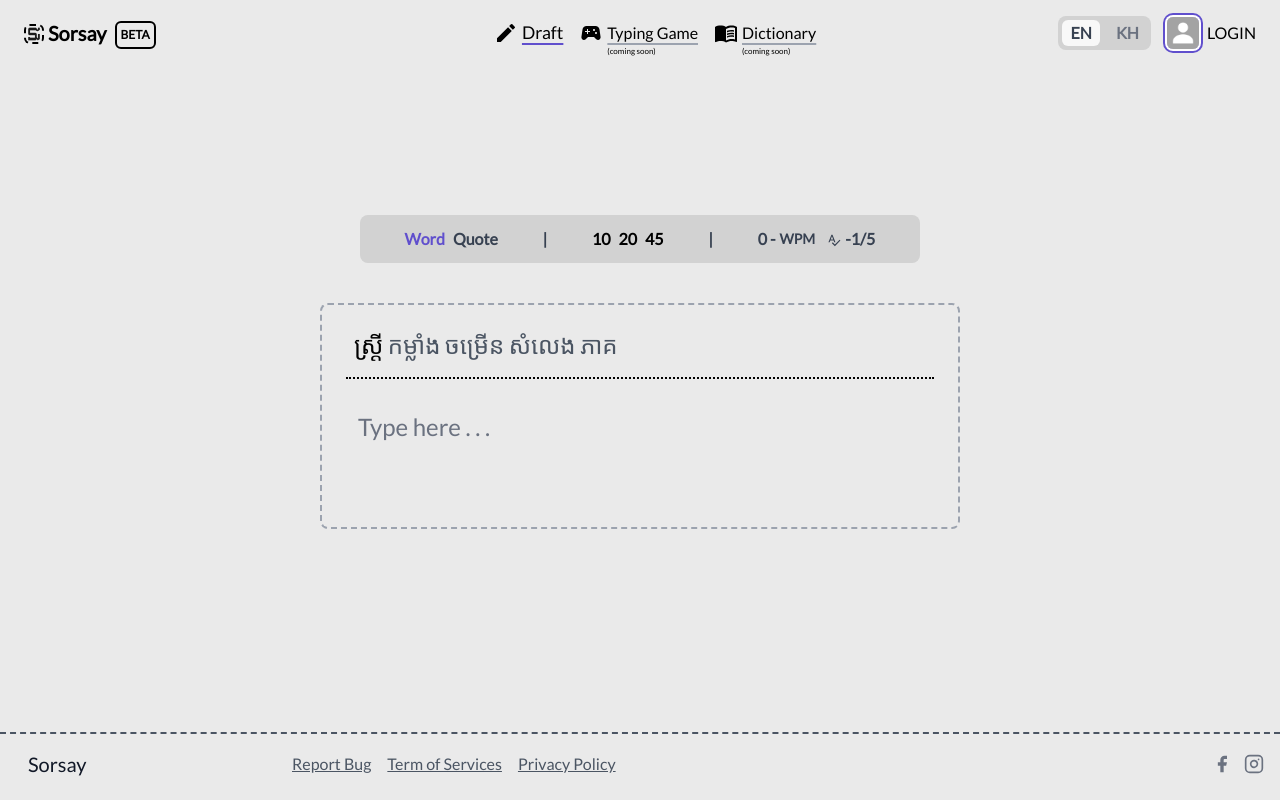
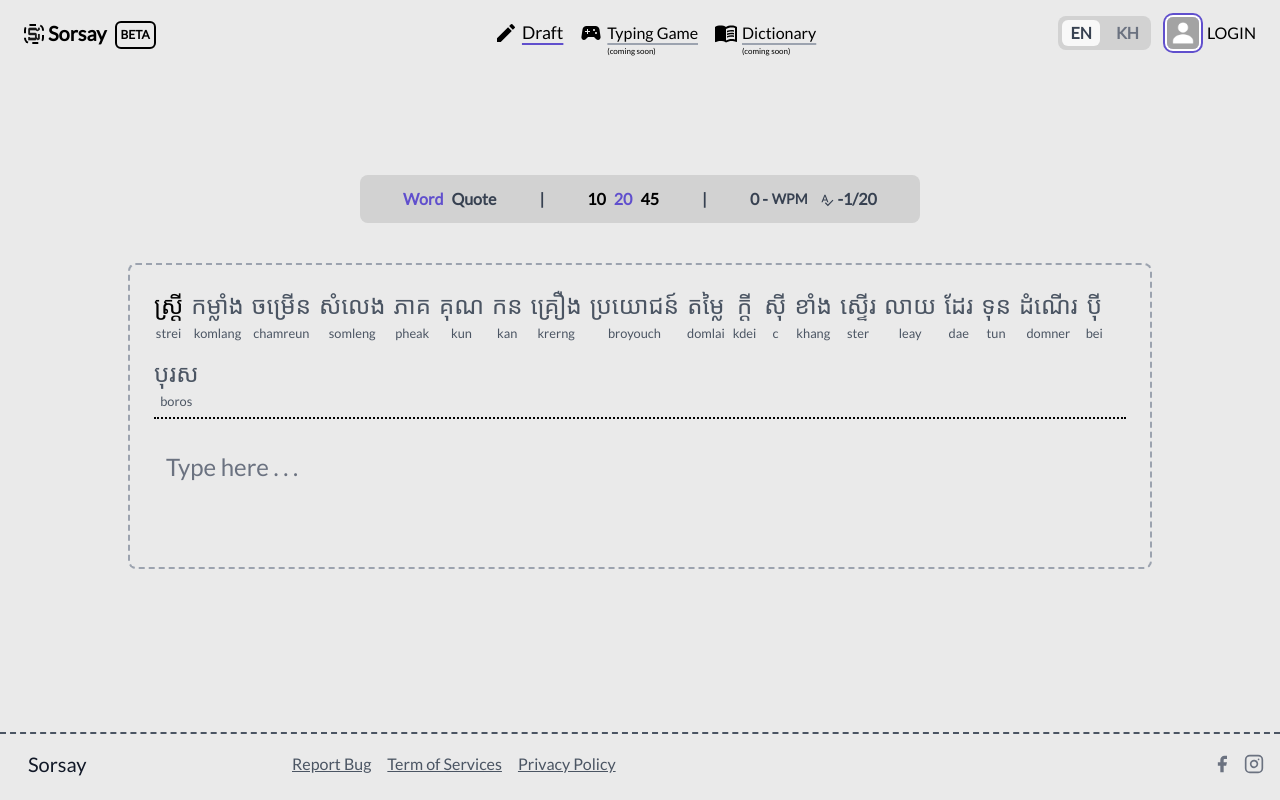
Before and after one commit to Rinzyy/sorsay, a Next.js app: page /TypingGame in a window 1280 px wide. Built offline with nearby package versions, Linux system fonts and the light colour scheme.

Commit message:
update tutorial

```diff
--- a/Components/DraftFunction/CaretBox.tsx
+++ b/Components/DraftFunction/CaretBox.tsx
@@ -33,7 +33,7 @@ const CaretBox: React.FC<CaretBoxProps> = ({
 			{items.map((item, index) => (
 				<div
 					key={index} // <-- Move the key prop here
-					className={`relative flex flex-row items-center rounded-md pr-2 pt-1 pb-2 pl-2  ${
+					className={`relative flex flex-row items-center rounded-md pr-2 pt-1 pb-2 pl-2 cursor-pointer  ${
 						index === focusedIndex
 							? ` text-white bg-blue-500 font-semibold`
 							: ''
--- a/Components/Home/partials/StepSection.tsx
+++ b/Components/Home/partials/StepSection.tsx
@@ -69,7 +69,7 @@ const StepsSection: React.FC = () => {
 						playsInline
 						muted>
 						<source
-							src="/tutorialv3.webm"
+							src="/tutorialv4.webm"
 							type="video/webm"
 						/>
 						Your browser does not support the video tag.
--- a/lib/typingUtils.ts
+++ b/lib/typingUtils.ts
@@ -37,19 +37,33 @@ export function getRandomWord() {
 	// Select a random key
 	const randomKey =
 		keys[Math.floor(Math.random() * (maxValue - minValue + 1)) + minValue];
-
 	// Get the word list corresponding to the random key
 	const wordList = khmerDictionaryPublic[randomKey];
 
 	// If the wordList is an array, select a random element; if it's a single string, return it
 	if (Array.isArray(wordList)) {
-		return wordList[Math.floor(Math.random() * wordList.length)];
+        return {
+      key: randomKey,
+      word: wordList[Math.floor(Math.random() * wordList.length)],
+    };
+
 	} else {
-		return wordList;
+		 return {
+      key: randomKey,
+      word: wordList,
+    };
 	}
 }
 
-// Function to get multiple random words with a space between them
+// // Function to get multiple random words with a space between them
+// export function getRandomWords(count: number) {
+// 	return Array.from({ length: count }, getRandomWord).join(' ');
+// }
+
 export function getRandomWords(count: number) {
-	return Array.from({ length: count }, getRandomWord).join(' ');
+  const randomWordPairs = Array.from({ length: count }, getRandomWord);
+  const randomKeys = randomWordPairs.map(pair => pair.key);
+  const randomWords = randomWordPairs.map(pair => pair.word);
+
+  return { keys: randomKeys, words: randomWords };
 }
--- a/pages/TypingGame.tsx
+++ b/pages/TypingGame.tsx
@@ -6,7 +6,6 @@ import { useDispatch, useSelector } from 'react-redux';
 import TypingTextBox from '../Components/TextEditor/TypingTextBox';
 import { getRandomWords } from '../lib/typingUtils';
 import { OnChangeKhmerString } from '../lib/slices/typingSlice';
-
 // Function to remove invisible characters (like zero-width spaces)
 const cleanString = (str: any) =>
 	str
@@ -17,9 +16,10 @@ const cleanString = (str: any) =>
 const TypingGame = () => {
 	const [wordCount, setWordCount] = useState(0);
 	const [feedback, setFeedback] = useState('');
-	const [AmountWord, setAmountWord] = useState(5);
+	const [AmountWord, setAmountWord] = useState(20);
 	const [userTypedWord, setUserTypedWord] = useState([]);
 	const [randomWords, setRandomWords] = useState('');
+	const [rRomanWord, setRRomanWord] = useState('');
 	const [finish, setFinish] = useState(false);
 	const [wpm, setWpm] = useState(0);
 	const [startTime, setStartTime] = useState<number | null>(null);
@@ -30,7 +30,9 @@ const TypingGame = () => {
 		(state: any) => state.typingControl.inputKhmerString
 	);
 	useEffect(() => {
-		setRandomWords(getRandomWords(AmountWord));
+		let randomWordAndKey = getRandomWords(AmountWord);
+		setRandomWords(randomWordAndKey.words.join(' '));
+		setRRomanWord(randomWordAndKey.keys.join(' '));
 	}, [AmountWord]);
 	const calculateAccuracy = useCallback(() => {
 		// Split and clean user input and random words
@@ -126,11 +128,21 @@ const TypingGame = () => {
 	};
 	const restartGame = () => {
 		setFinish(false);
-		setRandomWords(getRandomWords(5));
+		let randomWordAndKey = getRandomWords(AmountWord);
+		setRandomWords(randomWordAndKey.words.join(' '));
 	};
 	const changeAmountOfWord = (wordNum: number) => {
 		setAmountWord(wordNum);
 	};
+
+	// Function to determine button styles dynamically
+	const buttonStyle = (amount: number) =>
+		`focus:outline-none ${
+			amount == AmountWord
+				? 'text-primary' // Active style (adjust as necessary)
+				: 'text-black' // Default style
+		}`;
+
 	const displayRandomWords = () => {
 		// Assuming 'typingInput' is the state where user input is stored.
 		// Using 'cleanString' function to ensure both input and random words are processed identically.
@@ -138,6 +150,7 @@ const TypingGame = () => {
 			.split(/\s+/)
 			.map((word: string) => cleanString(word));
 		const randomW = randomWords.split(/\s+/).map(word => cleanString(word));
+		const romanW = rRomanWord.split(/\s+/).map(word => cleanString(word));
 
 		// Determine the current word index based on the user's last input
 		const currentWordIndex =
@@ -162,24 +175,19 @@ const TypingGame = () => {
 				colorClass = 'text-black'; // Use your specific purple color code
 			}
 			return (
-				<span
+				<div
 					key={index}
-					className={colorClass}>
-					{word}
-					{index < randomW.length - 1 ? ' ' : ''}
-				</span>
+					className="flex flex-col items-center">
+					<span className={colorClass}>{word}</span>
+					{romanW[index] && (
+						<span className="-mt-1 text-gray-600 text-[0.8rem]">
+							{romanW[index]}
+						</span>
+					)}
+				</div>
 			);
 		});
 	};
-
-	// Function to determine button styles dynamically
-	const buttonStyle = (amount: number) =>
-		`focus:outline-none ${
-			amount == AmountWord
-				? 'text-primary' // Active style (adjust as necessary)
-				: 'text-black' // Default style
-		}`;
-
 	return (
 		<div className="relative min-h-[90vh] flex flex-col gap-10 -mt-12 items-center justify-center">
 			{/* Header */}
@@ -247,9 +255,9 @@ const TypingGame = () => {
 			) : (
 				/* Game In Progress Screen */
 				<div className="min-w-[50%] max-w-[80%] p-6 border-2 border-gray-400 border-dashed rounded-lg ">
-					<p className="text-2xl text-black mb-4 px-2 select-none">
+					<div className=" flex flex-wrap gap-2 text-2xl">
 						{displayRandomWords()}
-					</p>
+					</div>
 					<TypingTextBox />
 
 					<div className="text-gray-600 mt-2">{feedback}</div>
```
Also changed, not shown: 2 other files (tests, documents, lock files or other folders).
